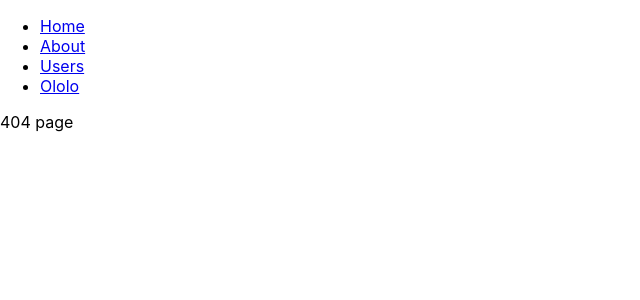
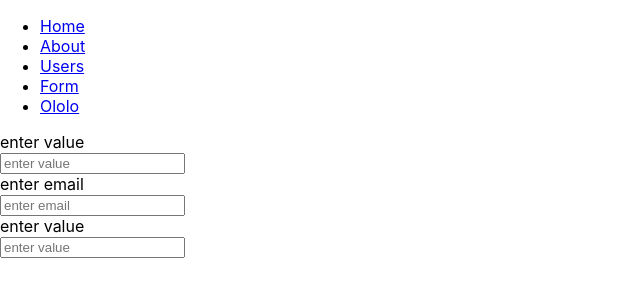
Before and after one commit to mykhailov87/react_feb__2020, a React (Create React App) app: page /form in a window 1280 px wide. Before the commit this address led to /error404. Shown: the top 300 px of the page, without its empty margins (0-640 px from the left). Built offline with nearby package versions, Linux system fonts and the light colour scheme.

Commit message:
add materials for lesson 11

```diff
--- a/package.json
+++ b/package.json
@@ -14,6 +14,7 @@
     "react-router-dom": "^5.1.2",
     "react-scripts": "3.4.0",
     "redux": "^4.0.5",
+    "redux-form": "^8.3.1",
     "redux-logger": "^3.0.6",
     "redux-saga": "^1.1.3",
     "redux-thunk": "^2.3.0",
--- a/src/components/App/App.js
+++ b/src/components/App/App.js
@@ -20,6 +20,7 @@ import Header from '../Header/Header';
 import MyCustomComponent from '../MyCustomComponent/MyCustomComponent';
 import MyComponent from '../MyComponent/MyComponent';
 import TodoListComponent from '../TodoList/TodoList';
+import Form from '../Form/Form';
 // Images
 import logo from '../../logo.svg';
 // Routes
@@ -290,6 +291,9 @@ function Navigation() {
           <Link to={routes.users}>Users</Link>
         </li>
         <li>
+          <Link to="/form">Form</Link>
+        </li>
+        <li>
           <NavLink
             exact
             to="/products/ololo"
@@ -367,6 +371,7 @@ function App() {
                 <div>Something went wrong :(</div>
               </Route>
               <Route path="/todo" component={TodoListComponent} />
+              <Route path="/form" component={Form} />
               <Redirect to="/error404" />
             </Switch>
           </div>
--- /dev/null
+++ b/src/components/Form/Form.js
@@ -0,0 +1,115 @@
+// Modules
+import React, { useCallback, useEffect } from 'react'
+import { useDispatch, useSelector } from 'react-redux'
+import { Field, reduxForm, initialize, formValueSelector } from 'redux-form'
+
+const formName = 'my_first_redux_form';
+
+const selector = formValueSelector(formName);
+
+const validate = (values) => {
+  const errors = {};
+  if (!values.username) {
+    errors.username = 'Required'
+  } else if (values.username.length > 15) {
+    errors.username = 'Must be 15 characters or less'
+  }
+  if (!values.email) {
+    errors.email = 'Required'
+  } else if (!/^[A-Z0-9._%+-]+@[A-Z0-9.-]+\.[A-Z]{2,4}$/i.test(values.email)) {
+    errors.email = 'Invalid email address'
+  }
+  if (!values.age) {
+    errors.age = 'Required'
+  } else if (isNaN(Number(values.age))) {
+    errors.age = 'Must be a number'
+  } else if (Number(values.age) < 18) {
+    errors.age = 'Sorry, you must be at least 18 years old'
+  }
+  return errors
+};
+
+const warn = values => {
+  const warnings = {};
+  if (values.age < 19) {
+    warnings.age = 'Hmm, you seem a bit young...'
+  }
+  if (values.age > 100) {
+    warnings.age = 'You are so old...'
+  }
+  return warnings
+};
+
+function Form(props) {
+  const { handleSubmit } = props;
+  const dispatch = useDispatch();
+  const formValues = useSelector(state => selector(state, 'username', 'email'));
+
+  const formSubmit = useCallback((formData) => {
+    console.log(formData)
+    // API request here
+  }, []);
+
+  const renderField = useCallback((props) => {
+    const {
+      input,
+      label,
+      type,
+      meta: { touched, error, warning }
+    } = props;
+
+    return (
+      <div>
+        <label>{label}</label>
+        <div>
+          <input {...input} placeholder={label} type={type} />
+          {touched && (
+            (error && <span style={{ color: 'red', display: 'block' }}>{error}</span>) ||
+            (warning && <span>{warning}</span>))
+          }
+        </div>
+      </div>
+    )
+  }, []);
+
+  useEffect(() => {
+    dispatch(initialize(formName, {
+      isDone: true,
+      search: 'OLOLO',
+      ololo: true
+    }))
+  }, [dispatch]);
+
+  return (
+    <form onSubmit={handleSubmit(formSubmit)}>
+      <Field
+        name="username"
+        component={renderField}
+        label="enter value"
+        type="text"
+        ololo
+      />
+      {formValues.username && (
+        <div>Hello, {formValues.username}</div>
+      )}
+      <Field
+        name="email"
+        component={renderField}
+        label="enter email"
+        type="email"
+      />
+      <Field
+        name="age"
+        component={renderField}
+        label="enter value"
+        type="number"
+      />
+    </form>
+  )
+}
+
+export default reduxForm({
+  form: formName,
+  validate,
+  warn
+})(Form)
--- a/src/engine/init/rootReducer/index.js
+++ b/src/engine/init/rootReducer/index.js
@@ -1,11 +1,13 @@
 // Core
 import { combineReducers } from 'redux';
+import { reducer as formReducer } from 'redux-form'
 
 // Reducer
 import { todosReducer } from '../../core/todos/reducer';
 import { searchReducer } from '../../core/search/reducer'
 
 const rootReducer = () => combineReducers({
+  form: formReducer,
   todos: todosReducer,
   search: searchReducer,
 });
```
Also changed, not shown: 1 other file (tests, documents, lock files or other folders).
